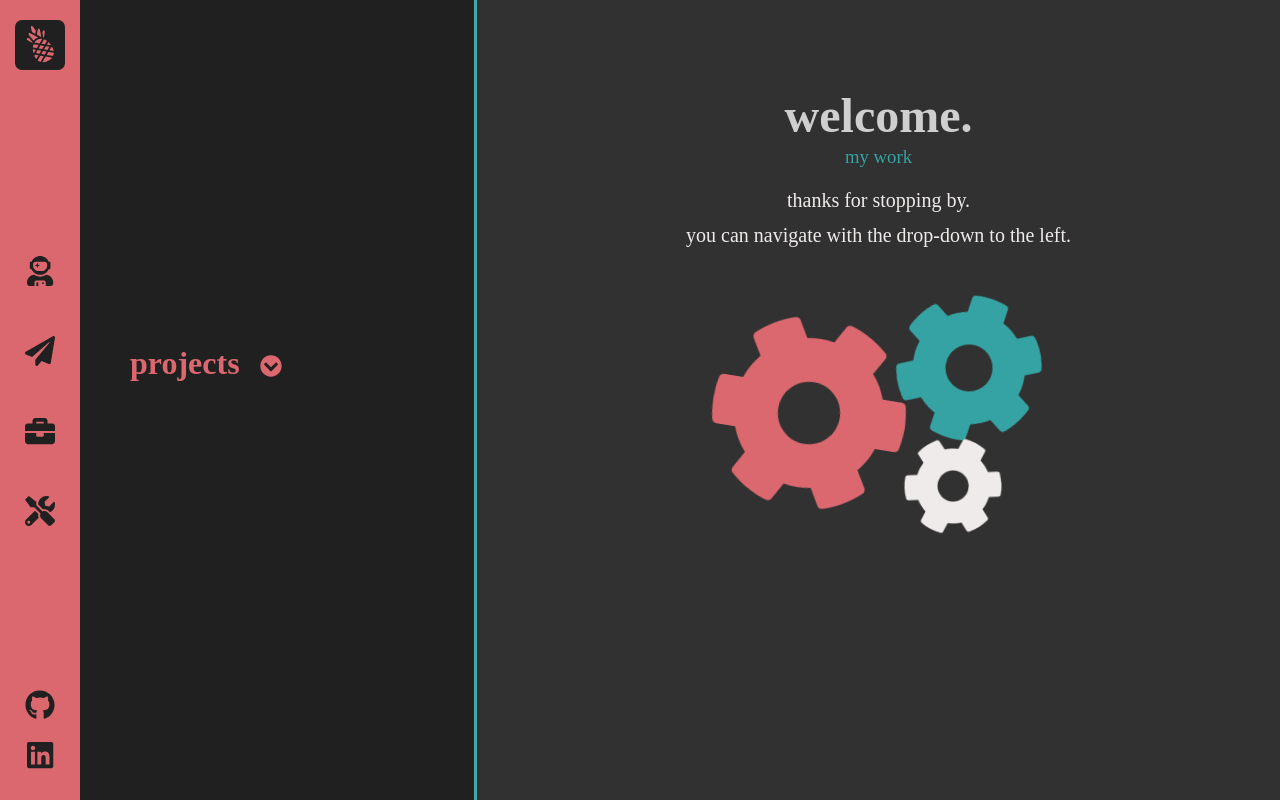
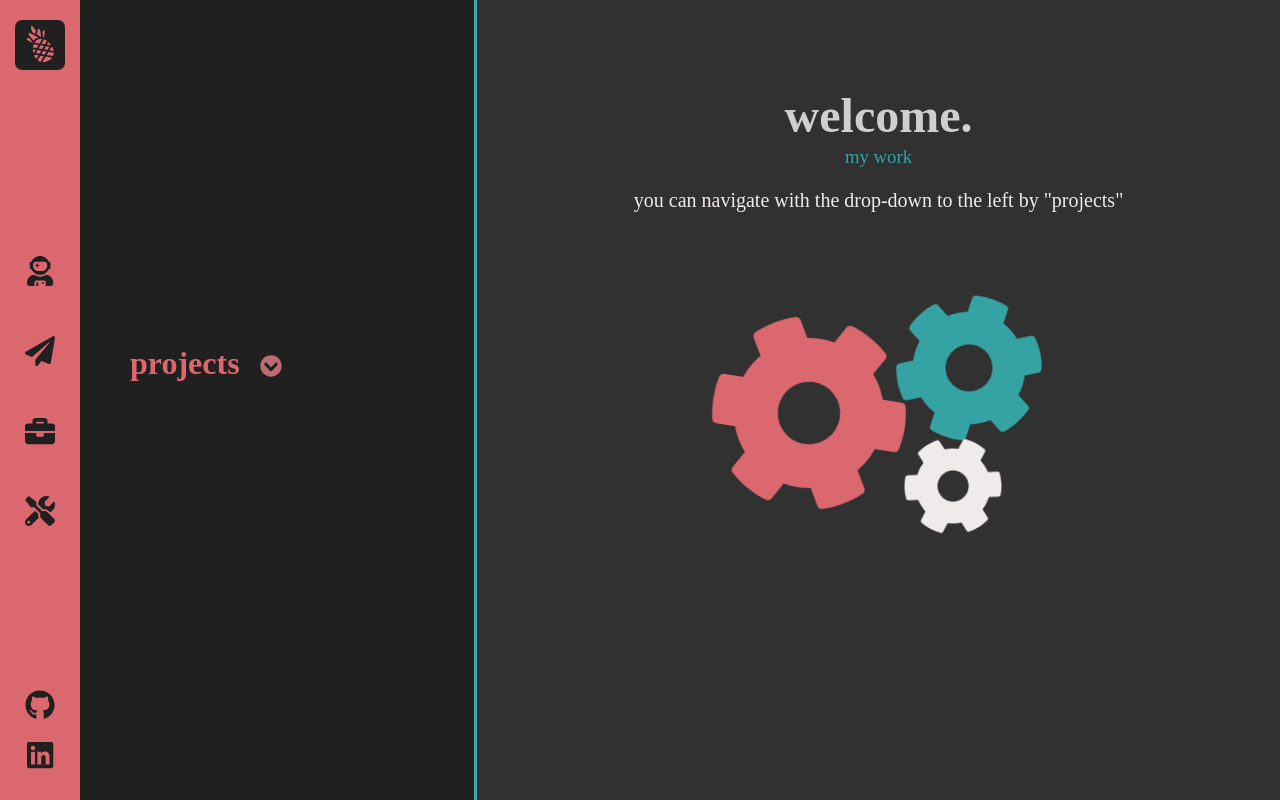
Before and after one commit to edidonato1/portfolio, a React (Create React App) app in the folder client/: page /projects in a window 1280 px wide. Built offline with nearby package versions, Linux system fonts and the light colour scheme.

Commit message:
change projects verbiage

```diff
--- a/client/src/components/ProjectCards/ProjectsHome.jsx
+++ b/client/src/components/ProjectCards/ProjectsHome.jsx
@@ -11,8 +11,8 @@ export default function ProjectsHome(props) {
       <h2 className="title">welcome.</h2>
       <h3 className="subtitle" id="my-work">my work</h3>
       <div className="message">
-        <h6 className="appear">thanks for stopping by. <br />
-          you can navigate with the drop-down{mobile ? " above." : " to the left."}</h6>
+        <h6 className="appear">
+          you can navigate with the drop-down{mobile ? " above" : " to the left"} by "projects"</h6>
       </div>
       <div className="gear-box">
         <FontAwesomeIcon icon={faCog} className="gears" id="large" />
--- a/client/src/screens/Projects/Projects.jsx
+++ b/client/src/screens/Projects/Projects.jsx
@@ -22,6 +22,7 @@ export default function Projects(props) {
       setOpen(false);
     }
 }
+
 
   return (
     <div>
--- a/client/src/screens/Projects/StyledProjects.js
+++ b/client/src/screens/Projects/StyledProjects.js
@@ -28,6 +28,7 @@ h1 {
 }
 
 .icon {
+  color: ${({ open }) => (open ? "#35a3a3" : "#bf6b72")};
   font-size: 22px;
   transition: .1s;
   background: #202020;
```
